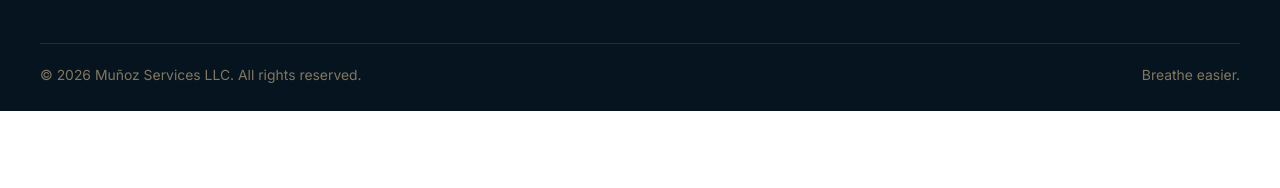
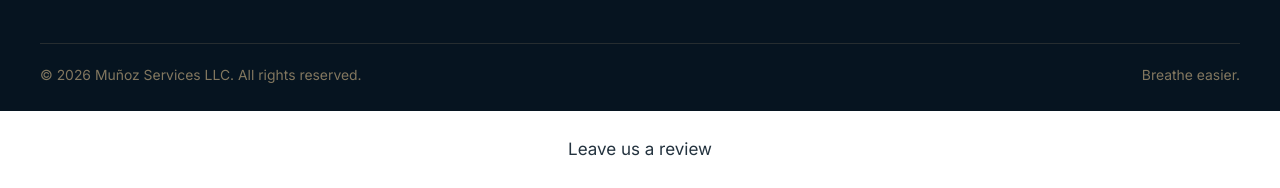
Before and after one commit to hmseeb/redesign-munozservicesaz-com-e8c9, a plain HTML site: page blog/air-duct-cleaning-cost/index.html in a window 1280 px wide. Shown: the part 2199-2387 px from the top of the page. Before the commit the page ends 2310 px from the top, so only its background shows below. Drawn offline with nearby package versions, Linux system fonts and the light colour scheme.

Commit message:
feat: add review page link

```diff
--- a/blog/air-duct-cleaning-cost/index.html
+++ b/blog/air-duct-cleaning-cost/index.html
@@ -134,5 +134,6 @@
     <p>Breathe easier.</p>
   </div>
 </footer>
+<p data-lv-review="1" style="text-align:center;margin:24px 0"><a href="/review">Leave us a review</a></p>
 </body>
 </html>
```
Also changed, not shown: blog/duct-cleaning-quote/index.html (+1 -0 lines), blog/duct-sanitizing-and-deodorizing/index.html (+1 -0 lines), blog/index.html (+1 -0 lines).
